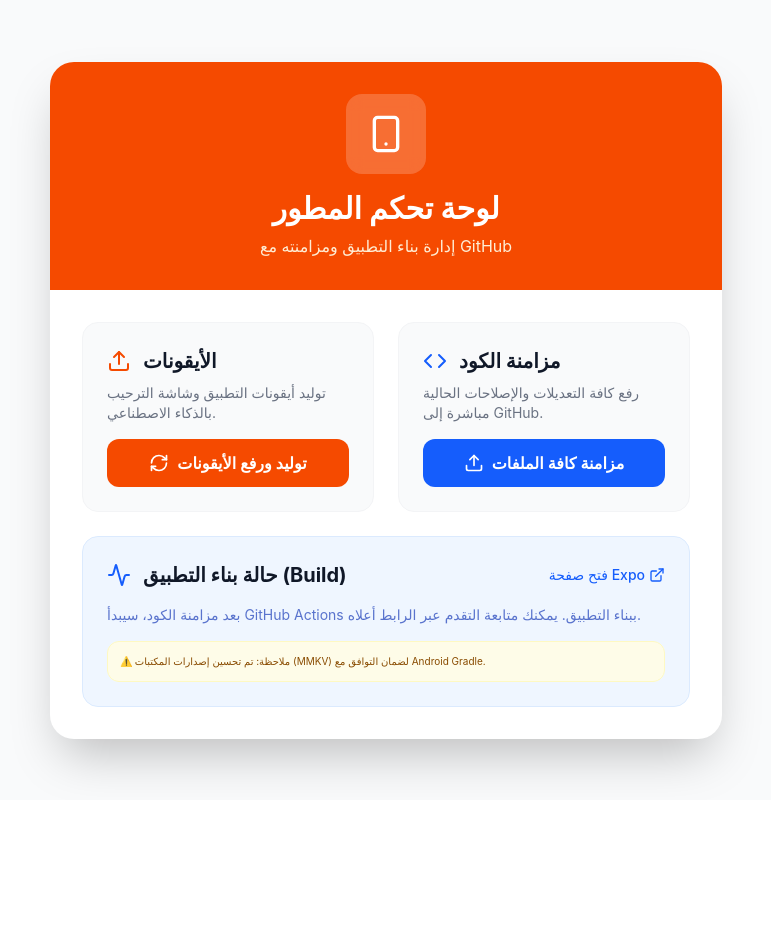
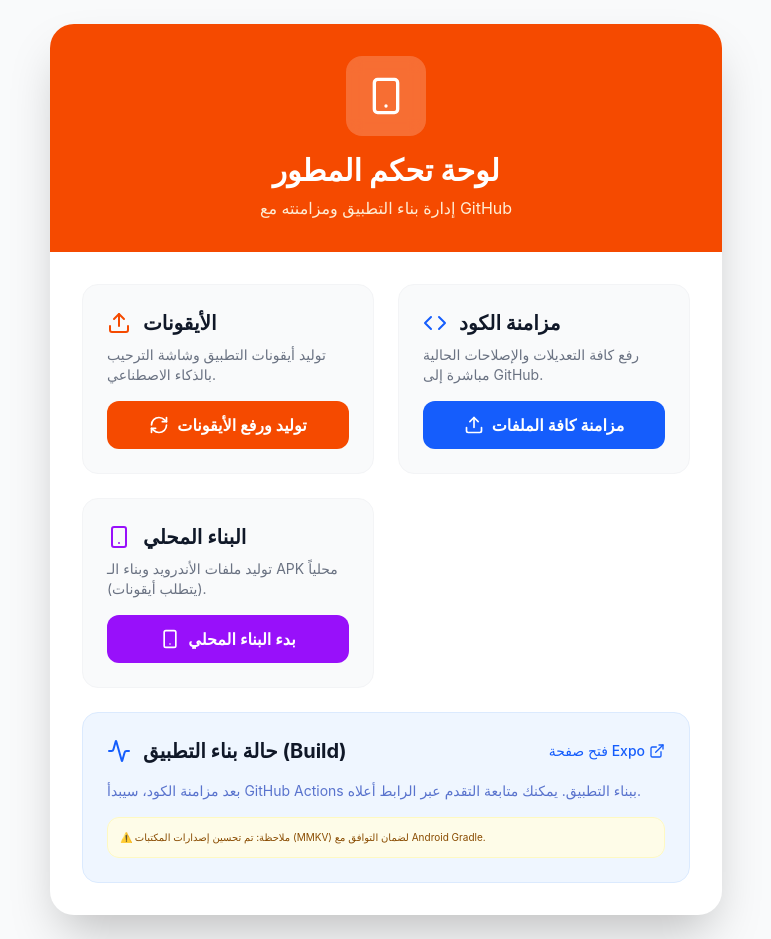
Before and after one commit to manhl-x-dev/Gas_002, a React (Vite) app: page / in a window 1280 px wide. Shown: the whole page, without its empty margins (254-1025 px from the left). Before the commit the page ends 800 px from the top, so only its background shows below. Built offline with nearby package versions, Linux system fonts and the light colour scheme.

Commit message:
chore: sync src/App.tsx from AI Studio

```diff
--- a/src/App.tsx
+++ b/src/App.tsx
@@ -6,8 +6,10 @@
 export default function App() {
   const [loading, setLoading] = useState(false);
   const [syncLoading, setSyncLoading] = useState(false);
+  const [localBuildLoading, setLocalBuildLoading] = useState(false);
   const [results, setResults] = useState<any[] | null>(null);
   const [syncResults, setSyncResults] = useState<any[] | null>(null);
+  const [localBuildResult, setLocalBuildResult] = useState<string | null>(null);
   const [error, setError] = useState<string | null>(null);
 
   const generateImage = async (ai: any, prompt: string) => {
@@ -43,6 +45,28 @@
       setError(err.message);
     } finally {
       setSyncLoading(false);
+    }
+  };
+
+  const startLocalBuild = async () => {
+    setLocalBuildLoading(true);
+    setLocalBuildResult(null);
+    setError(null);
+
+    try {
+      const response = await fetch('/api/local-build', {
+        method: 'POST',
+        headers: { 'Content-Type': 'application/json' },
+      });
+
+      const data = await response.json();
+      if (!response.ok) throw new Error(data.error || 'فشل البناء المحلي');
+
+      setLocalBuildResult(data.message);
+    } catch (err: any) {
+      setError(err.message);
+    } finally {
+      setLocalBuildLoading(false);
     }
   };
 
@@ -165,6 +189,31 @@
             )}
           </div>
 
+          {/* Section 3: Local Build */}
+          <div className="space-y-4 p-6 bg-gray-50 rounded-2xl border border-gray-100">
+            <div className="flex items-center gap-3 mb-2">
+              <Smartphone className="w-6 h-6 text-purple-600" />
+              <h2 className="text-xl font-bold text-gray-900">البناء المحلي</h2>
+            </div>
+            <p className="text-sm text-gray-500">توليد ملفات الأندرويد وبناء الـ APK محلياً (يتطلب أيقونات).</p>
+            <button
+              onClick={startLocalBuild}
+              disabled={localBuildLoading}
+              className={`w-full py-3 px-4 rounded-xl font-semibold text-white transition-all flex items-center justify-center gap-2 ${
+                localBuildLoading ? 'bg-gray-400 cursor-not-allowed' : 'bg-purple-600 hover:bg-purple-700 active:scale-95'
+              }`}
+            >
+              {localBuildLoading ? <Loader2 className="w-5 h-5 animate-spin" /> : <Smartphone className="w-5 h-5" />}
+              {localBuildLoading ? 'جاري البناء...' : 'بدء البناء المحلي'}
+            </button>
+            {localBuildResult && (
+              <div className="p-3 bg-purple-50 text-purple-700 rounded-lg text-xs flex items-center gap-2">
+                <CheckCircle className="w-4 h-4" />
+                {localBuildResult}
+              </div>
+            )}
+          </div>
+
           {/* Section 3: Build Status */}
           <div className="md:col-span-2 space-y-4 p-6 bg-blue-50 rounded-2xl border border-blue-100">
             <div className="flex items-center justify-between">
```
